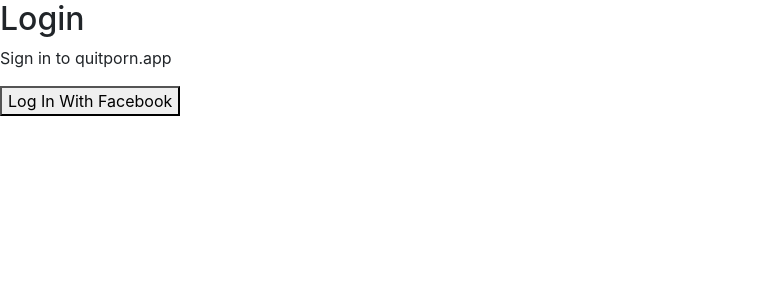
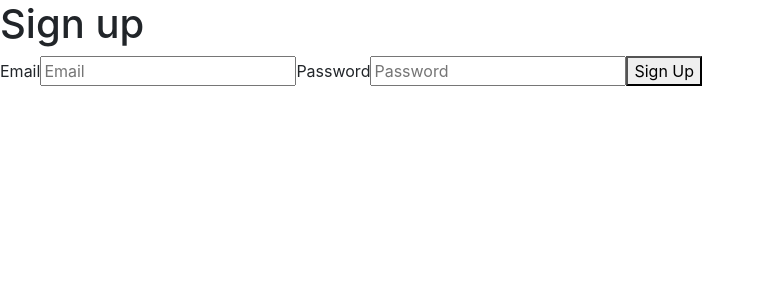
Before and after one commit to TheCarlosAlfaro/quitporn, a React (Create React App) app: page /signup in a window 1280 px wide. Shown: the top 300 px of the page, without its empty margins (0-765 px from the left). Built offline with nearby package versions, Linux system fonts and the light colour scheme; no server answers.

Commit message:
Added a bunch of files (I know, very useful comments)

```diff
--- a/src/App.js
+++ b/src/App.js
@@ -1,26 +1,24 @@
 import React from 'react';
 import './App.css';
+import { BrowserRouter as Router, Route } from 'react-router-dom';
+import Home from './components/Home';
 import Login from './components/Login';
-import Question from './components/Question';
-import HeatMap from './components/HeatMap';
-import { BrowserRouter as Router, Switch, Route } from 'react-router-dom';
+import SignUp from './components/SignUp';
+import { AuthProvider } from './components/Auth';
+import PrivateRoute from './components/PrivateRoute';
 
-class App extends React.Component {
-  handleClick = () => {
-    console.log('Button clicked');
-  };
-
-  render() {
-    return (
+const App = () => {
+  return (
+    <AuthProvider>
       <Router>
-        <Switch>
-          <Route path="/" component={Login} />
-          <Route path="/did-you-watched" component={Question} />
-          <Route path="/the-big-picture" component={HeatMap} />
-        </Switch>
+        <div>
+          <PrivateRoute exact path="/" component={Home} />
+          <Route exact path="/login" component={Login} />
+          <Route exact path="/signup" component={SignUp} />
+        </div>
       </Router>
-    );
-  }
-}
+    </AuthProvider>
+  );
+};
 
 export default App;
--- /dev/null
+++ b/src/components/Auth.js
@@ -0,0 +1,22 @@
+import React, { useEffect, useState } from 'react';
+import app from './base.js';
+
+export const AuthContext = React.createContext();
+
+export const AuthProvider = ({ children }) => {
+  const [currentUser, setCurrentUser] = useState(null);
+
+  useEffect(() => {
+    app.auth().onAuthStateChanged(setCurrentUser);
+  }, []);
+
+  return (
+    <AuthContext.Provider
+      value={{
+        currentUser
+      }}
+    >
+      {children}
+    </AuthContext.Provider>
+  );
+};
--- /dev/null
+++ b/src/components/Home.js
@@ -0,0 +1,13 @@
+import React from 'react';
+import app from './base';
+
+const Home = () => {
+  return (
+    <>
+      <h1>Home</h1>
+      <button onClick={() => app.auth().signOut()}>Sign out</button>
+    </>
+  );
+};
+
+export default Home;
--- a/src/components/Login.js
+++ b/src/components/Login.js
@@ -1,13 +1,47 @@
-import React from 'react';
+import React, { useCallback, useContext } from 'react';
+import { withRouter, Redirect } from 'react-router';
+import app from './base.js';
+import { AuthContext } from './Auth.js';
 
-const Login = props => (
-  <div>
-    <h2>Login</h2>
-    <p>Sign in to quitporn.app</p>
-    <button className="facebook" onClick={() => props.authenticate('Facebook')}>
-      Log In With Facebook
-    </button>
-  </div>
-);
+const Login = ({ history }) => {
+  const handleLogin = useCallback(
+    async event => {
+      event.preventDefault();
+      const { email, password } = event.target.elements;
+      try {
+        await app
+          .auth()
+          .signInWithEmailAndPassword(email.value, password.value);
+        history.push('/');
+      } catch (error) {
+        alert(error);
+      }
+    },
+    [history]
+  );
 
-export default Login;
+  const { currentUser } = useContext(AuthContext);
+
+  if (currentUser) {
+    return <Redirect to="/" />;
+  }
+
+  return (
+    <div>
+      <h1>Log in</h1>
+      <form onSubmit={handleLogin}>
+        <label>
+          Email
+          <input name="email" type="email" placeholder="Email" />
+        </label>
+        <label>
+          Password
+          <input name="password" type="password" placeholder="Password" />
+        </label>
+        <button type="submit">Log in</button>
+      </form>
+    </div>
+  );
+};
+
+export default withRouter(Login);
--- /dev/null
+++ b/src/components/PrivateRoute.js
@@ -0,0 +1,21 @@
+import React, { useContext } from 'react';
+import { Route, Redirect } from 'react-router-dom';
+import { AuthContext } from './Auth';
+
+const PrivateRoute = ({ component: RouteComponent, ...rest }) => {
+  const { currentUser } = useContext(AuthContext);
+  return (
+    <Route
+      {...rest}
+      render={routeProps =>
+        !!currentUser ? (
+          <RouteComponent {...routeProps} />
+        ) : (
+          <Redirect to={'/login'} />
+        )
+      }
+    />
+  );
+};
+
+export default PrivateRoute;
--- /dev/null
+++ b/src/components/SignUp.js
@@ -0,0 +1,40 @@
+import React, { useCallback } from 'react';
+import { withRouter } from 'react-router';
+import app from './base';
+
+const SignUp = ({ history }) => {
+  const handleSignUp = useCallback(
+    async event => {
+      event.preventDefault();
+      const { email, password } = event.target.elements;
+      try {
+        await app
+          .auth()
+          .createUserWithEmailAndPassword(email.value, password.value);
+        history.push('/');
+      } catch (error) {
+        alert(error);
+      }
+    },
+    [history]
+  );
+
+  return (
+    <div>
+      <h1>Sign up</h1>
+      <form onSubmit={handleSignUp}>
+        <label>
+          Email
+          <input name="email" type="email" placeholder="Email" />
+        </label>
+        <label>
+          Password
+          <input name="password" type="password" placeholder="Password" />
+        </label>
+        <button type="submit">Sign Up</button>
+      </form>
+    </div>
+  );
+};
+
+export default withRouter(SignUp);
--- /dev/null
+++ b/src/components/base.js
@@ -0,0 +1,13 @@
+import * as firebase from 'firebase/app';
+import 'firebase/auth';
+
+const app = firebase.initializeApp({
+  apiKey: process.env.REACT_APP_FIREBASE_KEY,
+  authDomain: process.env.REACT_APP_FIREBASE_DOMAIN,
+  databaseURL: process.env.REACT_APP_FIREBASE_DATABASE,
+  projectId: process.env.REACT_APP_FIREBASE_PROJECT_ID,
+  storageBucket: process.env.REACT_APP_FIREBASE_STORAGE_BUCKET,
+  messagingSenderId: process.env.REACT_APP_FIREBASE_SENDER_ID
+});
+
+export default app;
```
